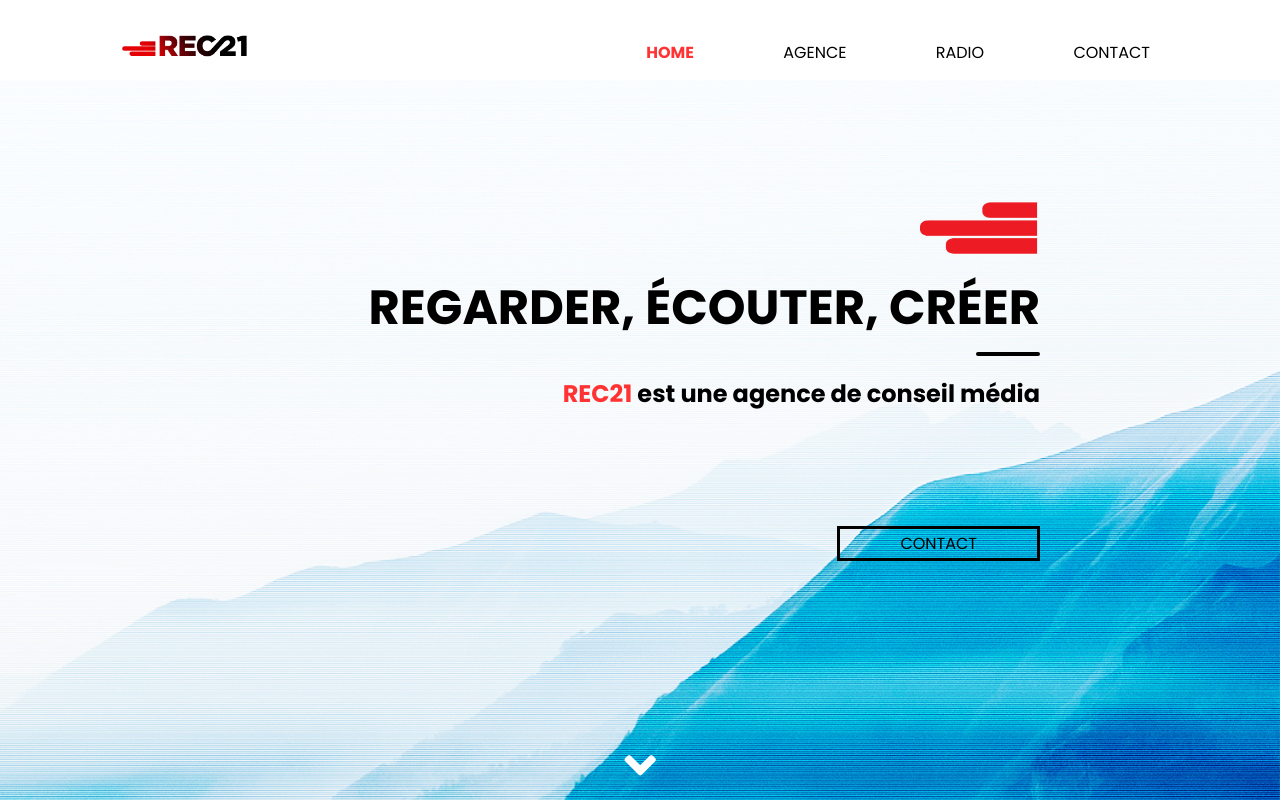
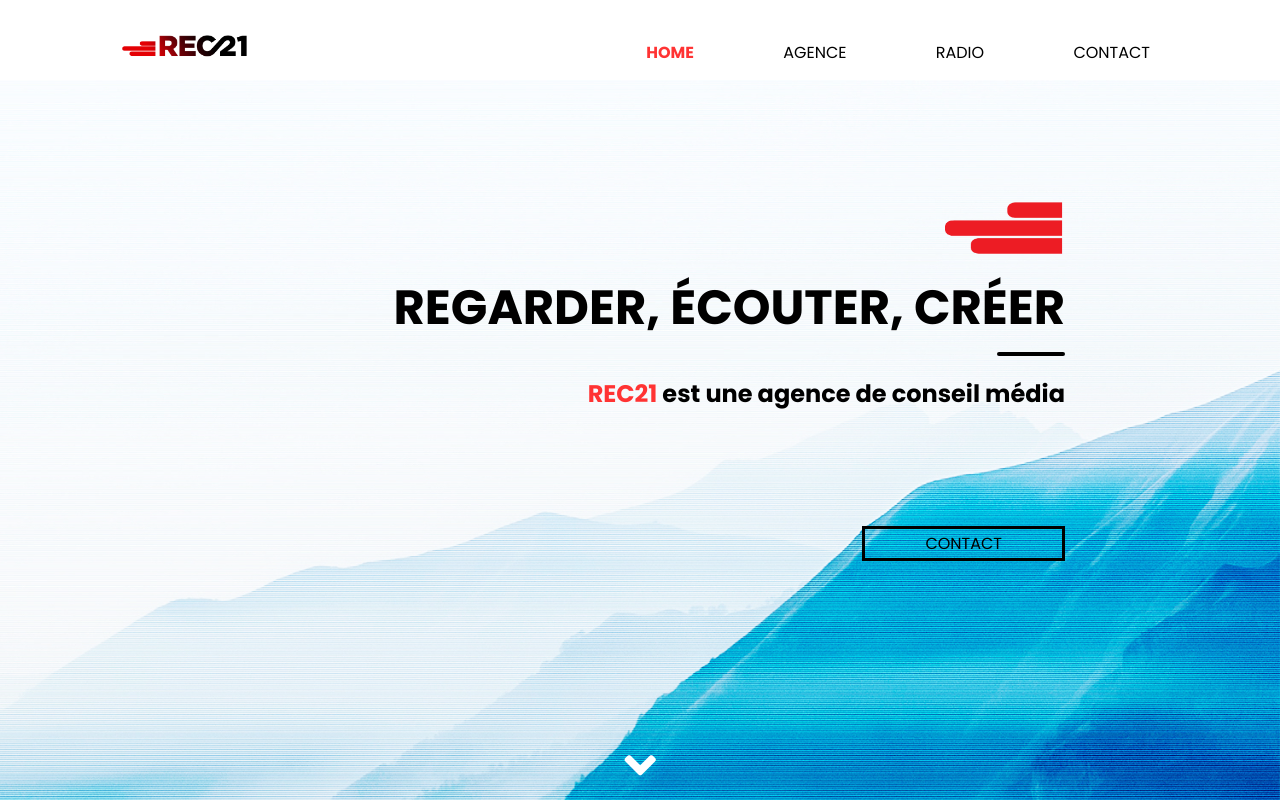
Before and after one commit to FrancoisRab/ClaudE-website, a Flask app: page / in a window 1280 px wide. Shown: the top 804 px of the page. Run offline with Flask 2, Linux system fonts and the light colour scheme; some libraries are stand-ins or nearby versions.

Commit message:
header txt home width 850

```diff
--- a/static/css/index.css
+++ b/static/css/index.css
@@ -7,7 +7,7 @@
 }
 
 .header-content {
-  width: 800px;
+  width: 850px;
   margin: 0 auto;
   padding-top: 25vh;
   text-align: right;
```
